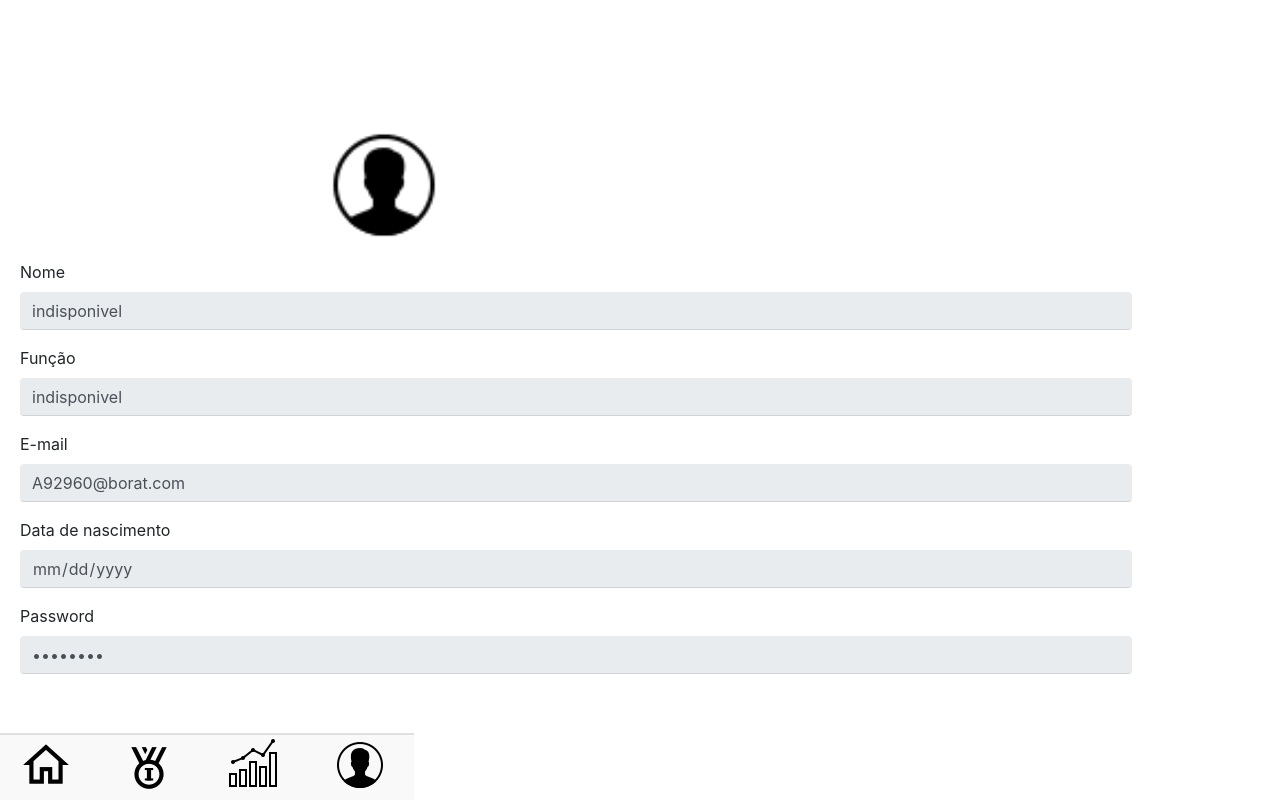
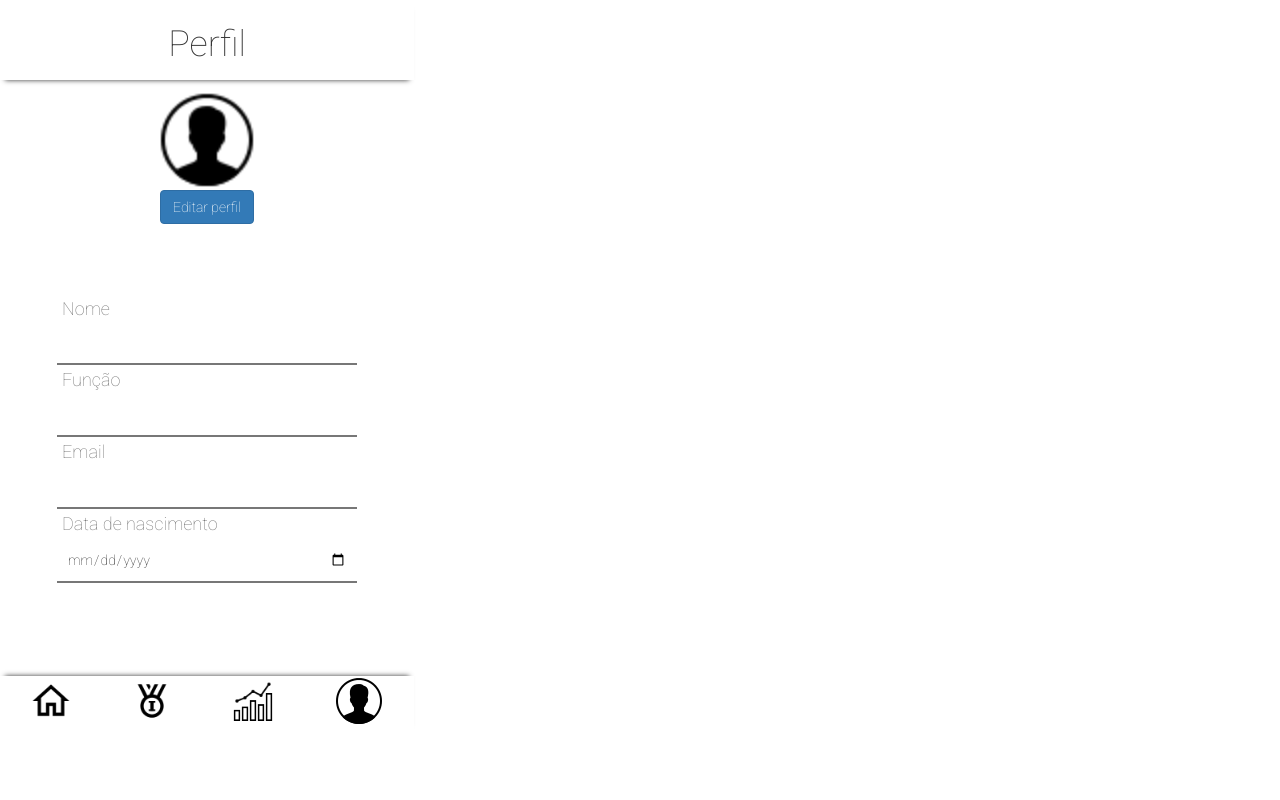
Before and after one commit to gsi-plank/Projeto_PW, a plain HTML site: page Frontend/profile.html in a window 1280 px wide. Drawn offline with nearby package versions, Linux system fonts and the light colour scheme.

Commit message:
Alteracao da jenela perfil

```diff
--- a/Frontend/profile.css
+++ b/Frontend/profile.css
@@ -1,168 +1,136 @@
-
-.frame {
-  width:100%;
-  max-width: 414px;
-  height: 900px;
-  background: rgba(255,255,255,1);
-  opacity: 1;
-  position: absolute;
-  top: 0px;
-  left: 0px;
-  overflow: hidden;
+:root {
+    --primary-color: #AB0404;
+    --secondary-color: #E7E7E7;
 }
 
-.menubar{
-    width:100%;
-    max-width:414px;
-    max-height:100%;
-    background-color:rgba(226, 225, 225, 0.22);
-    z-index:1;
-    float: center;
-    overflow: hidden;
-    height:67px;
-    display:block;
-  }
-
-  .title {
-  color: rgba(0,0,0,1);
-  font-family: Roboto;
-  font-weight:Bolder;
-  font-size: 24px;
-  opacity: 1;
-  z-index:1;
-  position:relative;
-  margin-left:auto;
-  margin-right:auto;
-  right:4%;
+* {
+    box-sizing: border-box;
+    margin:0;
+    padding:0;
 }
 
-  .navbar{
-  background-color: rgba(255,255,255,1);
-  z-index:3;
-  overflow: hidden;
-  width:100%;
-  max-width:414px;
+
+html, body {
+    height: 100%;
 }
 
-  .hidden{
-    display: none;
-  }
+body{
+    font-family: 'Roboto', sans-serif;
+    display: flex;
+    flex-direction: column;
+    background-color: white;
+    max-width: 414px;
+    max-height: 736px;
+}
 
-  .text-center{
-    display: block;
+.content {
+    flex: 1 0 auto;
+}
+
+.container {
+    width: 90%;
+    margin: 0 auto;
+    padding: 10px;
+    overflow: none;
+    display: flex;
+    flex-direction: column;
+    align-items:center;
+    justify-content: center;
+}
+
+.container div input{
+    border-top: none;
+    border-right: none;
+    border-left: none;
+    border-bottom-color: #777;
+    width:300px;
+    padding: 10px;
+}
+
+.container h4{
+    margin: 5px;
+    color: #777;
+}
+
+.app-header {
+    background-color: white;
+    box-shadow: 0 5px 5px -5px #333;
+}
+
+.app-header .container{
+    display:flex;
+    flex-direction: row;
+    align-items: center;
+    justify-content: center;
+    padding: 5px 5px;
+}
+
+#profilePicture{
+    margin-right: auto;
     margin-left: auto;
-    margin-right: auto;
-    position:relative;
-    text-align: center;
-  }
+    width: 100px;
+}
+
+#marginPicture{
+    margin-bottom: 60px;
+
+}
+
+#marginPicture ul{
+    list-style: none;
+      display:flex;
+    flex-direction: column;
+    align-items: center;
+    justify-content: center;
+}
 
 
-  /* MenuBar */
-#buttonHome {
-    color: rgba(0,0,0,1);
-    opacity: 1;
-    position: absolute;
-    top: 10%;
-    left:5%;
-    z-index:2;
-  }
 
-#buttonMedal{
-  max-width: 50px;
-  max-height: 50px;
-  color: rgba(0,0,0,1);
-  /*background-repeat: no-repeat;
-  background-size: cover; */
-  opacity: 1;
-  position: absolute;
-  top: 15%;
-  left: 30%;
-  overflow: hidden;
-  z-index:2;
+
+
+.icon{
+    width: 40px;
 }
 
-#buttonCombo{
-  width: 50px;
-  height:50px;
-  opacity: 1;
-  position: absolute;
-  bottom: 20%;
-  left: 55%;
-  overflow: hidden;
-  z-index:2;
+
+
+.app-footer {
+    flex-shrink: 0;
+    background: white;
+    padding-top: 0px;
+    margin-top:5px;
+    box-shadow: 0 -5px 5px -5px #333;
 }
 
-#buttonPerfil{
-  max-width: 50px;
-  max-height: 50px;
-  color: rgba(0,0,0,1);
-  opacity: 1;
-  position: absolute;
-  top: 5%;
-  left: 80%;
-  border: 4px solid rgba(89,11,11,0);
+.app-footer ul {
+    display: flex;
+    align-items: center;
+    justify-content: space-around;
+    list-style: none;
 }
 
-#barraSuperior {
-  position: absolute;
-  width: 414px;
-  height: 0px;
-  left: 0px;
-  top: 56px;
-  opacity: 0.4;
-  border: 2px solid rgba(105, 104, 104, 0.15);
-}
 
-#barraInferior {
-  position: absolute;
-  width: 414px;
-  height: 0px;
-  border: 1px solid rgba(0, 0, 0, 0.10);
-}
-
-#perfilTxt {
-  position: absolute;
-  width: 144px;
-  height: 28px;
-  left: 135px;
-  top: 17px;
-  font-family: Roboto;
-  font-style: normal;
-  font-weight: 500;
-  font-size: 24px;
-  line-height: 28px;
-  display: flex;
-  align-items: center;
-  color: #000000;
-}
-
-/*.inputPerfil{*/
-/*  width: 100%;*/
-/*  background-color: rgba(255,255,255,1)!important;*/
-/*  position: relative;*/
-/*  font-family: Inter;*/
-/*  font-weight: Semi Bold;*/
-/*  font-size: 14px;*/
-/*  opacity: 1;*/
-/*  text-align: left;*/
+/* Splash */
+/*#splash {*/
+/*    position: absolute;*/
+/*    top: 0;*/
+/*    left: 0;*/
+/*    width: 100%;*/
+/*    height: 100vh;*/
+/*    background-color: white;*/
+/*    z-index: 2;*/
+/*    display: flex;*/
+/*    flex-direction: column;*/
+/*    align-items: center;*/
+/*    justify-content: center;*/
+/*    transition: opacity 1s;*/
 /*}*/
 
-#perfilForm{
-  width: 90%;
-  top:10%;
-  padding:30px 20px;
-  position:absolute;
-  display:block;
-  margin-left:auto;
-  margin-right:auto;
-  z-index:-1;
-}
+/*#splash img {*/
+/*    width: 300px;*/
+/*}*/
 
-.profilePicture{
-  padding:20px 20px;
-  opacity: 1;
-  position: relative;
-  left: 26%;
-  width:150px;
-  height:150px;
-}
+/*#splash.fade {*/
+/*    opacity: 0;*/
+    /* display: none; */
+/*}*/
--- a/Frontend/profile.html
+++ b/Frontend/profile.html
@@ -2,62 +2,74 @@
 <html lang="en">
 
 <head>
-    <meta charset="utf-8">
-    <meta name="viewport" content="width=device-width, initial-scale=1, maximum-scale=1, user-scalable=no">
-    <link href="https://fonts.googleapis.com/css?family=Inter&display=swap" rel="stylesheet" />
-    <link href="https://fonts.googleapis.com/css?family=Roboto&display=swap" rel="stylesheet" />
-    <link rel="stylesheet" href="https://stackpath.bootstrapcdn.com/bootstrap/4.5.2/css/bootstrap.min.css"
-        integrity="sha384-JcKb8q3iqJ61gNV9KGb8thSsNjpSL0n8PARn9HuZOnIxN0hoP+VmmDGMN5t9UJ0Z" crossorigin="anonymous">
-    <script src="https://kit.fontawesome.com/e195162fd2.js" crossorigin="anonymous"></script>
-    <link rel="stylesheet" href="profile.css">
-    <title>Editar perfil</title>
+    <meta charset="UTF-8">
+    <meta name="viewport" content="width=device-width, initial-scale=1.0">
+    <link rel="stylesheet" href="https://stackpath.bootstrapcdn.com/font-awesome/4.7.0/css/font-awesome.min.css"
+        integrity="sha384-wvfXpqpZZVQGK6TAh5PVlGOfQNHSoD2xbE+QkPxCAFlNEevoEH3Sl0sibVcOQVnN" crossorigin="anonymous">
+    <link rel="preconnect" href="https://fonts.gstatic.com">
+    <link rel="stylesheet" href="https://maxcdn.bootstrapcdn.com/bootstrap/3.4.1/css/bootstrap.min.css">
+    <link href="https://fonts.googleapis.com/css2?family=Roboto:wght@100&display=swap" rel="stylesheet">
+    <link rel="stylesheet" href="profile.css" />
+    <title>Perfil</title>
 </head>
 
 <body>
+    <!--<div id="splash">-->
+    <!--    <img src="images/logo.png" alt="" class="logo">-->
+    <!--</div>-->
 
-    <div class="screen">
-        <nav class="navbar fixed-top">
-            <span id="perfilTxt" class="title">Perfil Test</span>
-        </nav>
+    <div class="content">
+        <header class="app-header">
+            <div class="container">
 
-        <form id="perfilForm">
-            <img src="images/profile.png" alt="profile picture" class="profilePicture" >
-            <div class="form-group">
-                <label id="labelperfilNome" for="perfilNome" class="labelPerfil"> Nome</label>
-                <input id="perfilNome" class="inputPerfil form-control border-top-0 border-left-0 border-right-0" type="text" disabled value="indisponivel"></input>
+                <h1>Perfil</h1>
+
             </div>
-            <div class="form-group">
-                <label id="fution" for="funcao" class="labelPerfil">Função</label>
-                <input id="perfilEspecialidade" class="inputPerfil form-control border-top-0 border-left-0 border-right-0" type="text" disabled value="indisponivel"></span>
+        </header>
+
+        <div class="container">
+            <div class="item" id="marginPicture">
+                <ul>
+                <li><img id="profilePicture" src="images/profile.png" alt="profile picture" class=""></li>
+                <li><button type="button" class="btn btn-primary">Editar perfil</button></li>
+                </ul>
             </div>
-            <div class="form-group">
-                <label id="labelperfilEmail" for="perfilEmail" class="labelPerfil"> E-mail</label>
-                <input id="perfilEmail" class="inputPerfil form-control border-top-0 border-left-0 border-right-0" type="email" disabled value="A92960@borat.com"></input>
+            <div class="item">
+                <h4>Nome</h4>
+                <input type="text" class="name">
             </div>
-            <div class="form-group">
-                <label id="labelperfilNascimento" for="perfilNascimento" class="labelPerfil">Data de nascimento</label>
-                <input id="perfilNascimento" class="inputPerfil form-control border-top-0 border-left-0 border-right-0" type="date" disabled value=""></input>
+            <div class="item">
+                <h4>Função</h4>
+                <input type="text" class="fution">
             </div>
-            <div class="form-group">
-                <label id="labelperfilPassword" for="perfilPassword" class="labelPerfil">Password</label>
-                <input id="perfilPassword" class="inputPerfil form-control border-top-0 border-left-0 border-right-0" type="password" disabled value="password"></input>
+            <div class="item">
+                <h4>Email</h4>
+                <input type="email" class="email">
             </div>
-        </form>
+            <div class="item">
+                <h4>Data de nascimento</h4>
+                <input type="date" class="date">
+            </div>
+        </div>
+    </div>
 
-        <nav class="menubar fixed-bottom">
-            <div id="barraInferior"></div>
-            <ul id="menu" class="nav navbar-nav">
-                <li><a href="home.html" class="button" id="buttonHome"><img src="images/home.png" alt="home picture"
-                            id="iconHome" class="icon"></a></li>
-                <li><a href="rank.html" class="button" id="buttonMedal"><img src="images/medal.png" alt="medal picture"
-                            id="iconRank" class="icon"></a></li>
-                <li><a href="dashborad.html" class="button" id="buttonCombo"><img src="images/combo_chart.png"
-                            alt="combo chart picture" id="iconDashboard" class="icon"></a></li>
-                <li><a href="editProfile.html" class="button" id="buttonPerfil"><img src="images/profile.png" alt="profile picture"
-                            class=""></a></li>
-            </ul>
-        </nav>
-    </div>
+    <footer class="app-footer">
+        <ul>
+            <li><a href="home.html"><img src="images/home.png" alt="home picture" id="iconHome" class="icon"></a></li>
+            <li><a href="rank.html"><img src="images/medal.png" alt="medal picture" id="iconRank" class="icon"></a></li>
+            <li><a href="dashborad.html"><img src="images/combo_chart.png" alt="combo chart picture" id="iconDashboard"
+                        class="icon"></a></li>
+            <li><a href="profile.html"><img src="images/profile.png" alt="profile picture" class=""></a></li>
+        </ul>
+    </footer>
+
+    <script>
+    //     setTimeout(() => {
+    //         document.getElementById('splash').classList.toggle('fade');
+    //     },2000);
+    // </script>
+
+
 </body>
 
 </html>
```
Also changed, not shown: Frontend/light.js (added, +18 -0 lines), Frontend/file.txt (deleted).
